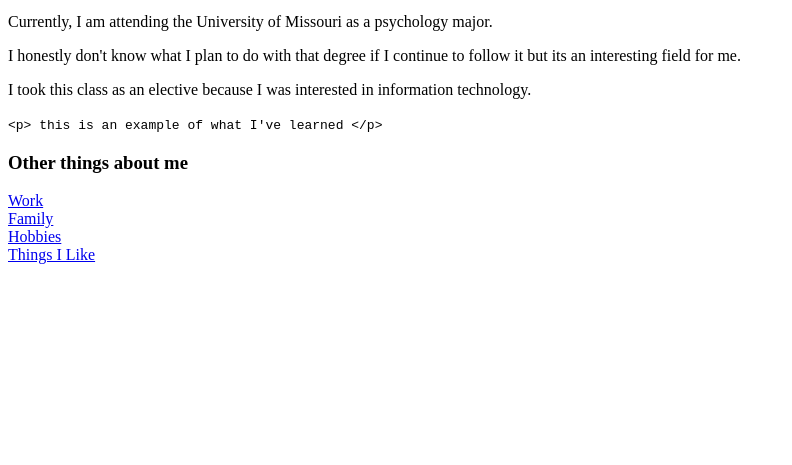
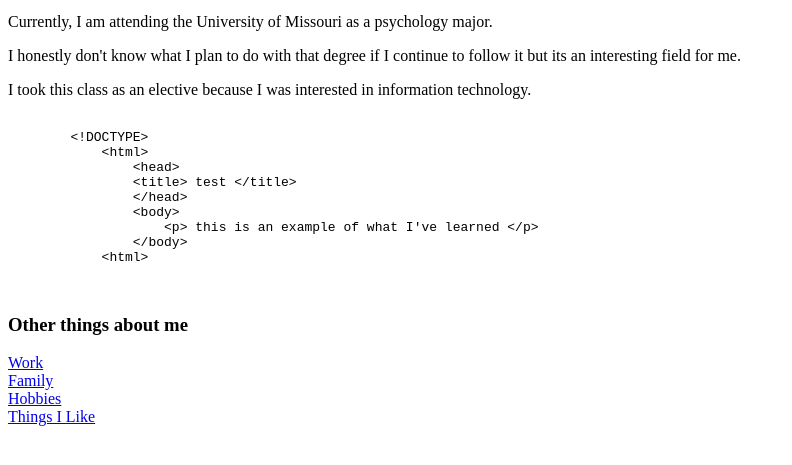
Before and after one commit to VVhoms/Website-Assignment, a plain HTML site: page index.html in a window 1280 px wide. Shown: the part 101-566 px from the top of the page, without its empty margins (0-792 px from the left). Drawn offline with Linux system fonts and the light colour scheme.

Commit message:
code block

```diff
--- a/index.html
+++ b/index.html
@@ -33,11 +33,19 @@ The information that you present on the markdown pages is up to you. But, it mus
     <P>I honestly don't know what I plan to do with that degree if I continue to follow it but its an interesting field
         for me.</P>
     <p>I took this class as an elective because I was interested in information technology.</p>
+    <pre>
     <code>
-            <html>
-                &lt;p&gt; this is an example of what I've learned &lt;/p&gt;
-            </html>
-        </code>
+        &lt;!DOCTYPE&gt;
+            &lt;html&gt;
+                &lt;head&gt;
+                &lt;title&gt; test &lt;/title&gt;
+                &lt;/head&gt;
+                &lt;body&gt;
+                    &lt;p&gt; this is an example of what I've learned &lt;/p&gt;
+                &lt;/body&gt;
+            &lt;html&gt;
+    </code>
+    </pre>
     <h3>Other things about me</h3>
     <a href="Work.html">Work</a>
     <br>
```
Also changed, not shown: Family.html (+3 -0 lines), Hobbies.html (+3 -2 lines), Things_I_Like.html (+1 -0 lines), Work.html (+1 -0 lines).
